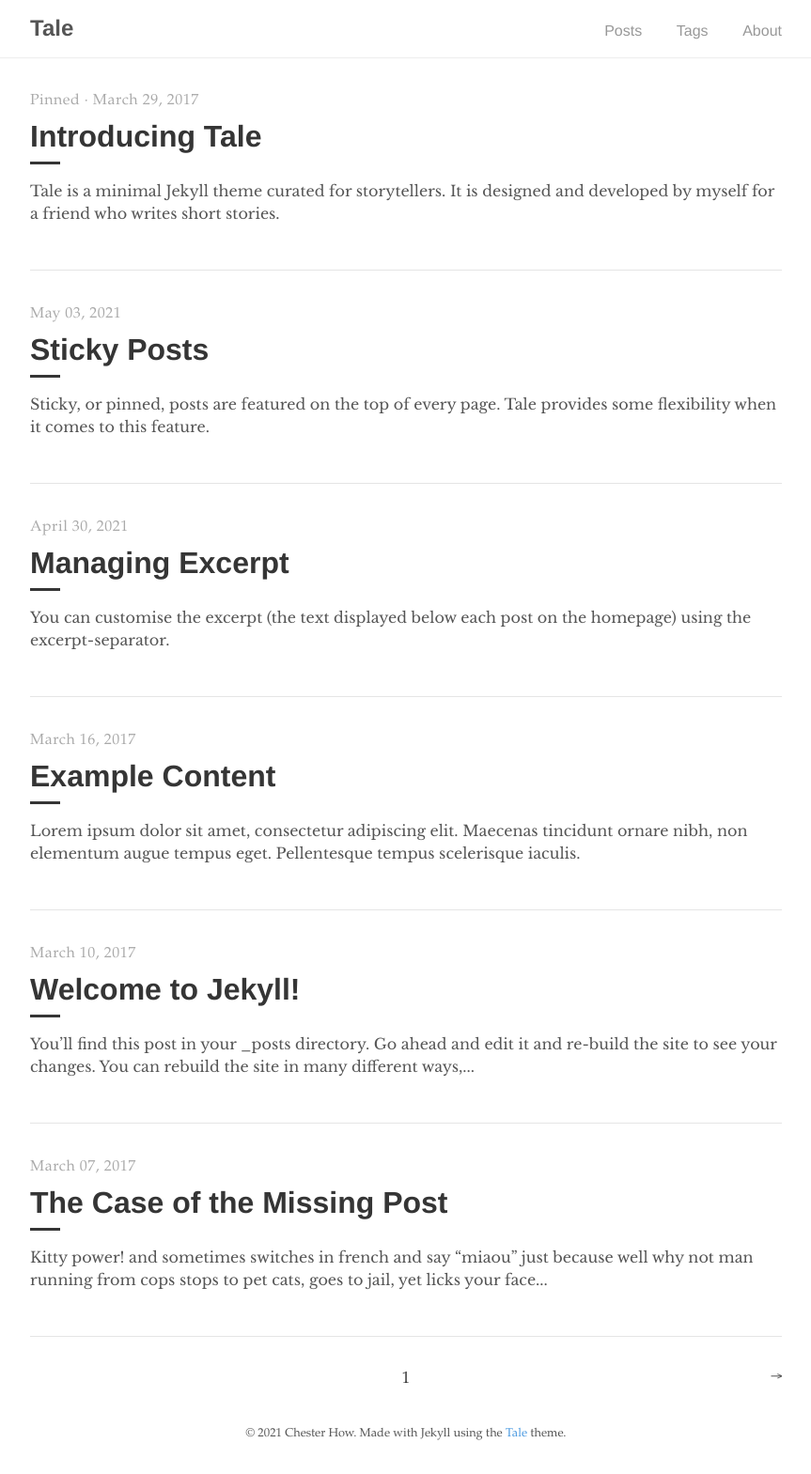
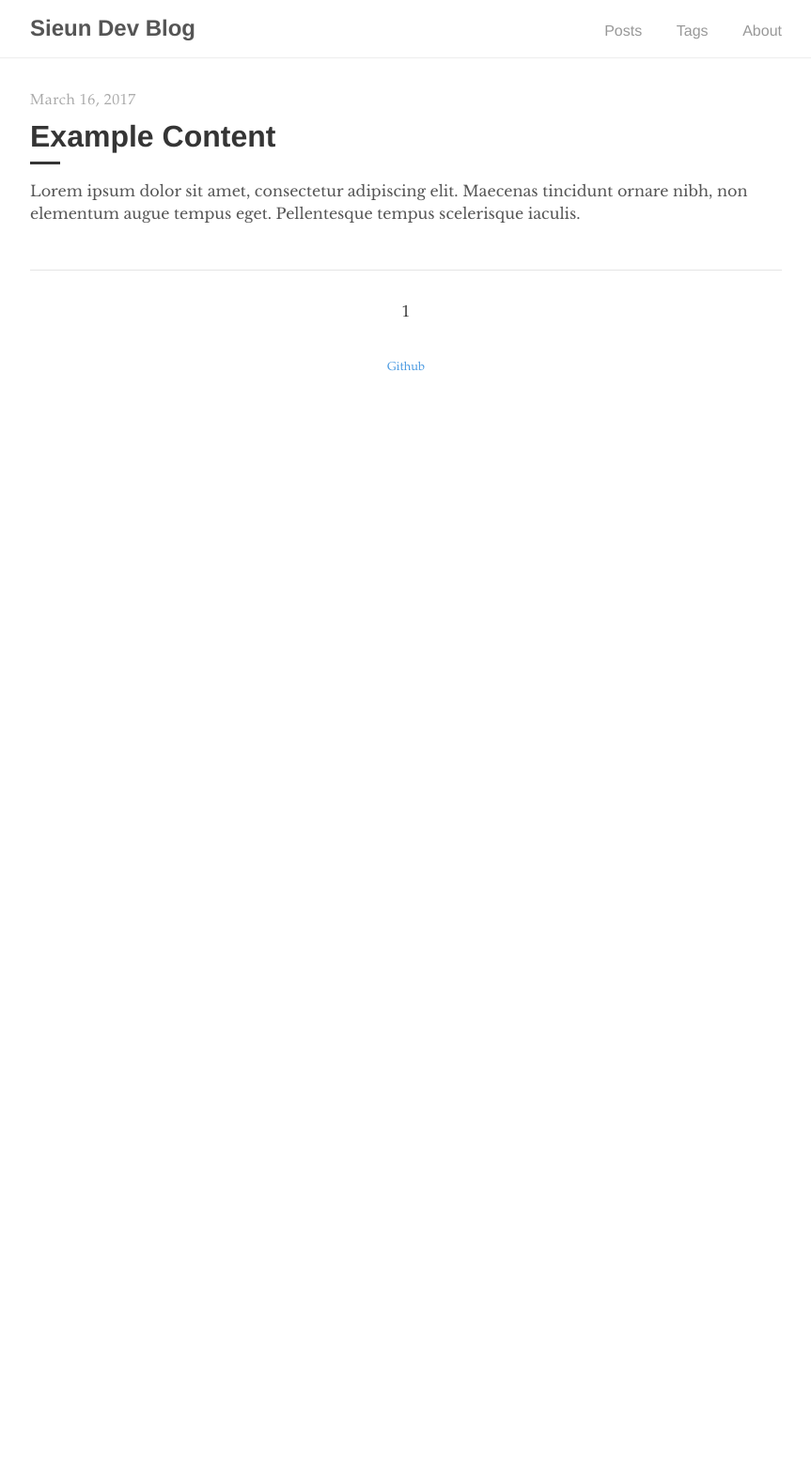
Before and after one commit to sileeee/sileeee.github.io, a Jekyll site: the page built from index.html, in a window 1280 px wide. Shown: the whole page at 94% size, without its empty margins (208-1071 px from the left). Built offline with Jekyll 4.4.1, drawn with Linux system fonts in a browser that asks for light colours; the list of posts is cut into pages by our own code; after the commit the page ends 900 px from its top, so only the background shows below that.

Commit message:
Arrangement

```diff
--- a/Gemfile
+++ b/Gemfile
@@ -2,3 +2,5 @@
 
 source "https://rubygems.org"
 gemspec
+gem "jekyll", "~> 4.2"
+gem 'jekyll-admin', group: :jekyll_plugins
--- a/_config.yml
+++ b/_config.yml
@@ -1,5 +1,5 @@
 # Site settings
-title:          Tale
+title:          Sieun Dev Blog
 description:    "Minimal Jekyll theme for storytellers"
 baseurl:        ""
 url:            "https://sileeee.github.io"
--- a/_includes/footer.html
+++ b/_includes/footer.html
@@ -1,5 +1,5 @@
 <footer>
   <span>
-    &copy; <time datetime="{{ site.time }}">{{ site.time | date: '%Y' }}</time> {{ site.author.name }}. Made with Jekyll using the <a href="https://github.com/chesterhow/tale/">Tale</a> theme.
+    <a href="https://github.com/sileeee">Github</a>
   </span>
 </footer>
--- a/_posts/2017-03-07-the-case-of-the-missing-post.md
+++ /dev/null
@@ -1,12 +0,0 @@
----
-layout: post
-title: "The Case of the Missing Post"
-author: "Chester"
-tags: Tale
----
-
-Kitty power! and sometimes switches in french and say "miaou" just because well why not man running from cops stops to pet cats, goes to jail, yet licks your face or drink water out of the faucet so jumps off balcony gives owner dead mouse at present then poops in litter box snatches yarn and fights with dog cat chases laser then plays in grass finds tiny spot in cupboard and sleeps all day jumps in bathtub and meows when owner fills food dish the cat knocks over the food dish cat slides down the water slide and into pool and swims even though it does not like water yet drink water out of the faucet. Pelt around the house and up and down stairs chasing phantoms.
-
-Sit in window and stare ooo, a bird! yum. Sit and stare. Sweet beast loves cheeseburgers. Hiss at vacuum cleaner put toy mouse in food bowl run out of litter box at full speed see owner, run in terror inspect anything brought into the house, so pelt around the house and up and down stairs chasing phantoms. Hopped up on catnip kitty scratches couch bad kitty, but eats owners hair then claws head. Lie on your belly and purr when you are asleep kitty power! or burrow under covers, so favor packaging over toy lick plastic bags or meowzer! yet unwrap toilet paper.
-
-[Cat Ipsum](http://www.catipsum.com/)
--- a/_posts/2017-03-10-welcome-to-jekyll.md
+++ /dev/null
@@ -1,26 +0,0 @@
----
-layout: post
-title:  "Welcome to Jekyll!"
-author: "Jekyll"
-tags: Jekyll
----
-
-You’ll find this post in your `_posts` directory. Go ahead and edit it and re-build the site to see your changes. You can rebuild the site in many different ways, but the most common way is to run `jekyll serve`, which launches a web server and auto-regenerates your site when a file is updated.
-
-To add new posts, simply add a file in the `_posts` directory that follows the convention `YYYY-MM-DD-name-of-post.ext` and includes the necessary front matter. Take a look at the source for this post to get an idea about how it works.
-
-Jekyll also offers powerful support for code snippets: like these
-
-{% highlight ruby %}
-def print_hi(name)
-  puts "Hi, #{name}"
-end
-print_hi('Tom')
-#=> prints 'Hi, Tom' to STDOUT.
-{% endhighlight %}
-
-Check out the [Jekyll docs][jekyll-docs] for more info on how to get the most out of Jekyll. File all bugs/feature requests at [Jekyll’s GitHub repo][jekyll-gh]. If you have questions, you can ask them on [Jekyll Talk][jekyll-talk].
-
-[jekyll-docs]: https://jekyllrb.com/docs/home
-[jekyll-gh]:   https://github.com/jekyll/jekyll
-[jekyll-talk]: https://talk.jekyllrb.com/
--- a/_posts/2017-03-29-introducing-tale.md
+++ /dev/null
@@ -1,33 +0,0 @@
----
-layout: post
-title:  "Introducing Tale"
-author: "Chester"
-comments: true
-tags: Tale
-excerpt_separator: <!--more-->
-sticky: true
-hidden: true
----
-
-Tale is a minimal [Jekyll](https://jekyllrb.com/) theme curated for storytellers. It is designed and developed by [myself](https://github.com/chesterhow/) for a friend who writes short stories.<!--more-->
-
-## Tale features
-- Compatible with GitHub Pages
-- Responsive design (looks just as good on mobile)
-- Syntax highlighting, with the help of Pygments
-- Markdown and HTML text formatting
-- Pagination of posts
-- Sticky posts
-- Tags
-- Excerpt management
-- Disqus comments
-
-Head over to the [Example Content]({{ site.baseurl }}/2017-03-16/example-content) post for a showcase of Tale's text formatting features.
-
-## Browser Support
-Tale works on most if not all modern browsers, including Chrome, Safari and Firefox 👍🏼
-
-## Download or Contribute
-Tale is publicly hosted on GitHub, so go ahead and download or fork it at the [GitHub repository](https://github.com/chesterhow/tale). If you spot any bugs or have any suggestions, feel free to create an issue or make a pull request.
-
-Thanks for checking out Tale!
--- a/_posts/2021-04-30-managing-excerpt.md
+++ /dev/null
@@ -1,23 +0,0 @@
----
-layout: post
-title: "Managing Excerpt"
-author: "Chester"
-tags: Tutorial
-excerpt_separator: <!--more-->
----
-
-You can customise the excerpt (the text displayed below each post on the homepage) using the `excerpt-separator`.<!--more--> Here's how you can do so!
-
-## Steps
-
-1. Add `excerpt_separator: <!--more-->` to the frontmatter of your blog post.
-
-2. Insert this `<!--more-->` at where you would like the excerpt to cut off in your blog post.
-
-### Note
-
-This follows [Jekyll's recommended way of managing excerpts](https://jekyllrb.com/docs/posts/#post-excerpts).
-
-## Example
-
-See [this post](https://github.com/chesterhow/tale/blob/master/_posts/2021-04-30-managing-excerpt.md) or the ["Introducing Tale" post](https://github.com/chesterhow/tale/blob/master/_posts/2017-03-29-introducing-tale.md).
--- a/_posts/2021-05-03-sticky-posts.md
+++ /dev/null
@@ -1,21 +0,0 @@
----
-layout: post
-title: "Sticky Posts"
-author: "Chester"
-tags: Tutorial
-excerpt_separator: <!--more-->
----
-
-Sticky, or pinned, posts are featured on the top of every page. Tale provides some flexibility when it comes to this feature.<!--more--> There is no limit on the number of sticky posts you can have. Although do note that each page will show all your sticky posts + the paginated posts. So if you have 4 sticky posts and 5 posts per page, each page can display up to 9 posts.
-
-## Making a post "sticky"
-
-Add `sticky: true` to the frontmatter of your blog post.
-
-### Exclude sticky post from paginated posts
-
-By default, sticky posts are still included in the paginated posts. To exclude a sticky post from paginated posts, add `hidden: true` to the frontmatter of that blog post.
-
-## Example
-
-See the ["Introducing Tale" post](https://github.com/chesterhow/tale/blob/master/_posts/2017-03-29-introducing-tale.md).
```
Also changed, not shown: _posts/2017-03-05-pagination-post.md (deleted, +0 -8 lines), _posts/2017-03-06-the-mystery-of-the-filler-post.md (deleted, +0 -14 lines).
